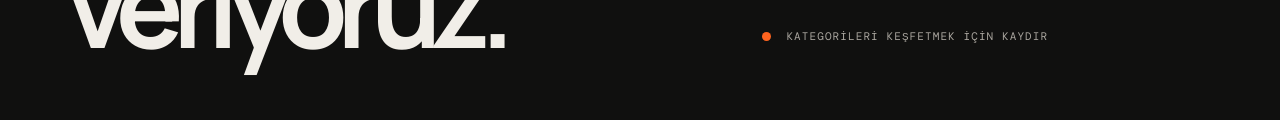
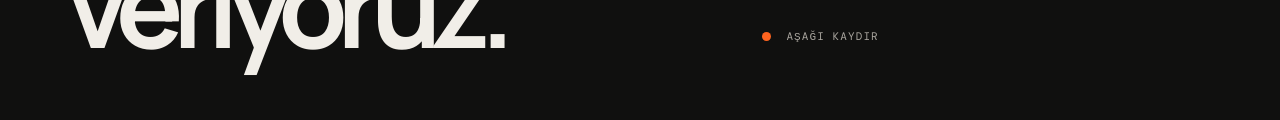
Before and after one commit to safakkapsuk/mustcreativeagency-web, a plain HTML site: page index.html in a window 1280 px wide. Shown: the part 420-540 px from the top of the page. Drawn offline with nearby package versions, Linux system fonts and the light colour scheme.

Commit message:
Shorten intro scroll prompt

```diff
--- a/index.html
+++ b/index.html
@@ -39,7 +39,7 @@
   <main>
     <section class="intro">
       <div><div class="mono kicker">MUST Creative Agency · İstanbul</div><h1>Markanıza<br><span class="orange">yeni bir yön</span><br>veriyoruz.</h1></div>
-      <div class="intro-side"><p>Markanızı ileri taşıyan strateji, içerik ve kampanyaları tek bir çatı altında tasarlıyor ve yönetiyoruz.</p><div class="index mono"><span class="index-dot" aria-hidden="true"></span><span>Kategorileri keşfetmek için kaydır</span></div></div>
+      <div class="intro-side"><p>Markanızı ileri taşıyan strateji, içerik ve kampanyaları tek bir çatı altında tasarlıyor ve yönetiyoruz.</p><div class="index mono"><span class="index-dot" aria-hidden="true"></span><span>Aşağı kaydır</span></div></div>
     </section>
     <div class="marquee" aria-hidden="true">
       <div class="ticker ticker-back"><div class="ticker-track"><span>Strateji <i></i> Dijital iletişim <i></i> İçerik <i></i> Performans <i></i> Strateji <i></i> Dijital iletişim <i></i> İçerik <i></i> Performans <i></i></span><span>Strateji <i></i> Dijital iletişim <i></i> İçerik <i></i> Performans <i></i> Strateji <i></i> Dijital iletişim <i></i> İçerik <i></i> Performans <i></i></span></div></div>
```
